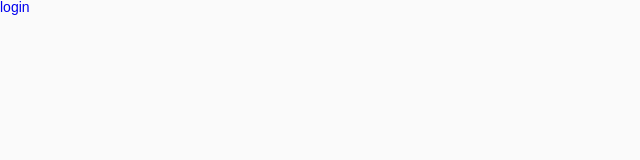
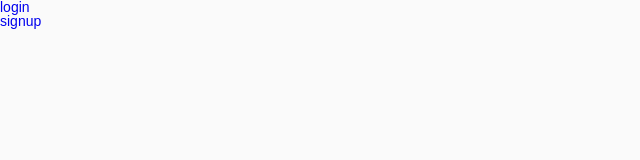
Before and after one commit to Jindo-Dog/RecoveryFrontEnd, a React (Vite) app: page / in a window 1280 px wide. Shown: the top 160 px of the page, without its empty margins (0-640 px from the left). Built offline with nearby package versions, Linux system fonts and the light colour scheme.

Commit message:
Feat: 회원가입 페이지 Router설정

```diff
--- a/src/App.tsx
+++ b/src/App.tsx
@@ -4,6 +4,7 @@ import "./styles/index.scss";
 import { Route, Routes } from "react-router-dom";
 import Login from "./component/auth/login.tsx";
 import MemoirsList from "./component/memoirs/memoirsList.tsx";
+import SignUp from "./component/auth/signup.tsx";
 
 function App() {
     return (
@@ -13,6 +14,7 @@ function App() {
                 <Routes>
                     <Route path={"/login"} element={<Login />} />
                     <Route path={"/"} element={<MemoirsList />} />
+                    <Route path={"/signup"} element={<SignUp/>}/>
                 </Routes>
             </React.Suspense>
         </div>
--- a/src/component/memoirs/memoirsList.tsx
+++ b/src/component/memoirs/memoirsList.tsx
@@ -2,6 +2,8 @@ const MemoirsList = () => {
     return (
         <div>
             <a href={"/login"}>login</a>
+            <br />
+            <a href={"/signup"}>signup</a>
         </div>
     );
 };
```
